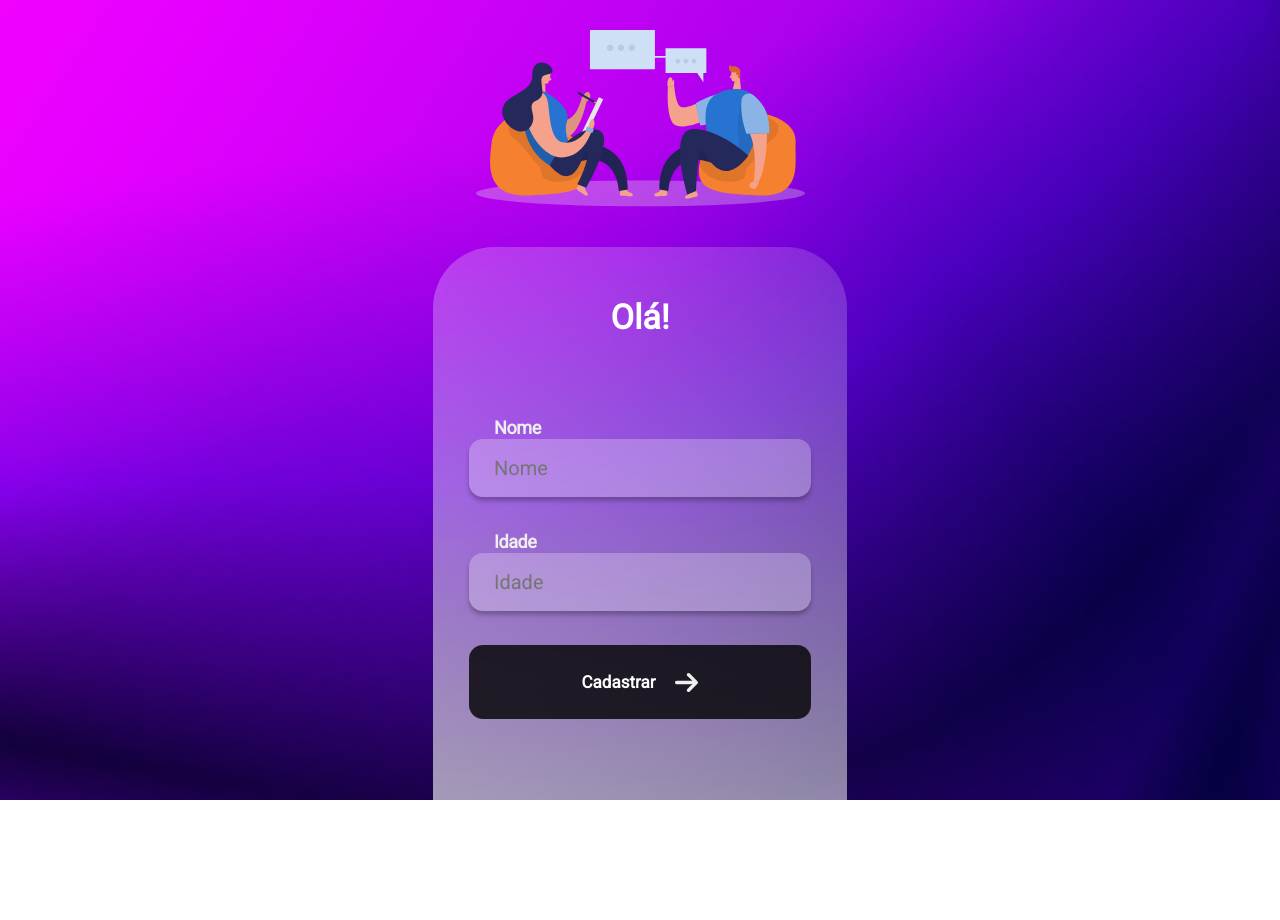
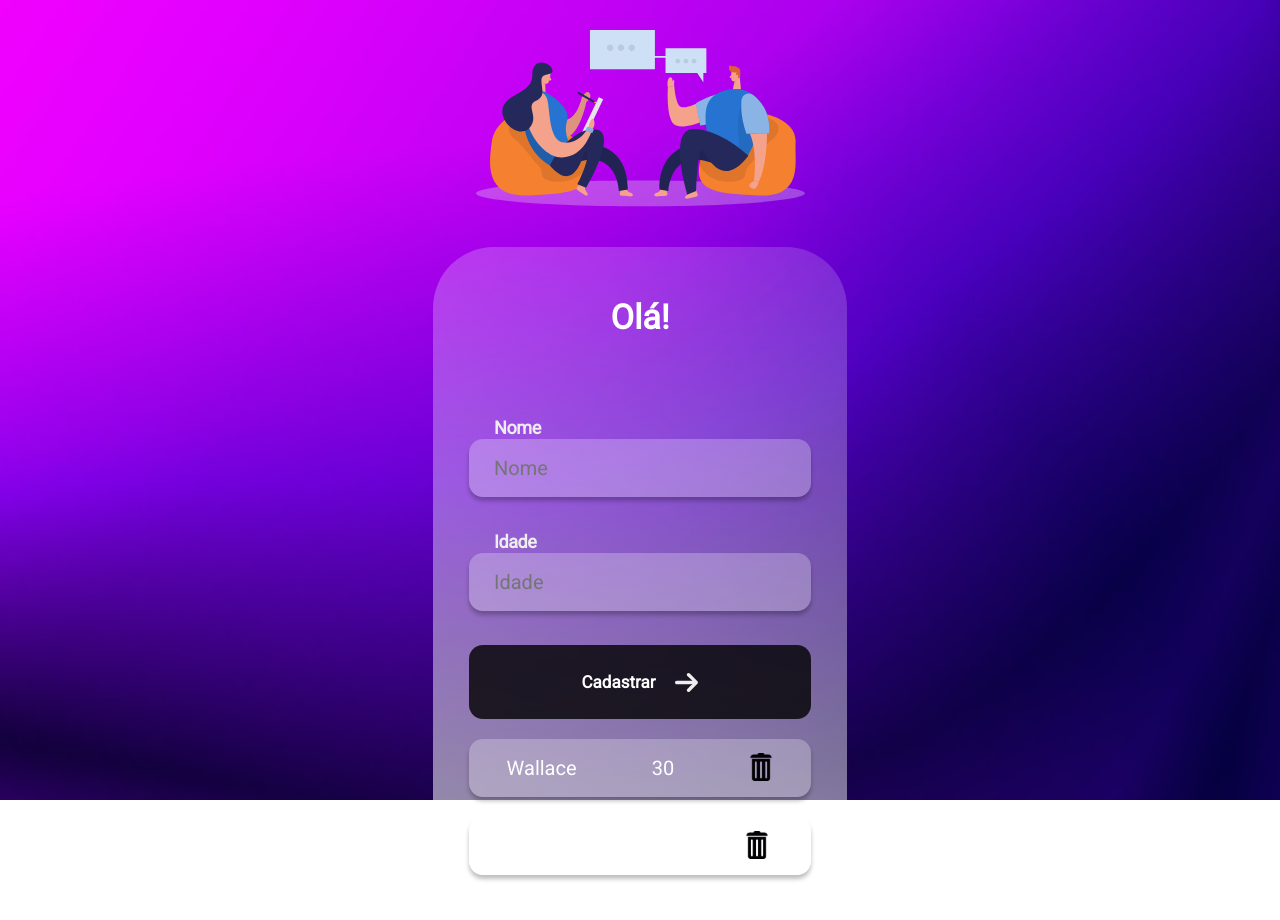
Before and after one commit to herlonwallace/devclub-fullstack, a React (Create React App) app in the folder 07_front-end/02_React/first-project-react/: page / in a window 1280 px wide. Shown: the top 920 px of the page. Before the commit the page ends 800 px from the top, so only its background shows below. Built offline with nearby package versions, Linux system fonts and the light colour scheme.

Commit message:
Aula Front-end: React- aula 4
Renderizando vários itens, Estilizando Card de Usuário,  Entendendo o conceito de estado no React.

```diff
--- a/07_front-end/02_React/first-project-react/src/App.js
+++ b/07_front-end/02_React/first-project-react/src/App.js
@@ -1,9 +1,19 @@
-import { Container, H1, Image, ContainerItens, InputLabel, Input, Button } from "./style"
+import { Container, H1, Image, ContainerItens, InputLabel, Input, Button, User } from "./style"
 
 import People from './assets/people.svg'
 import Arrow from './assets/arrow.svg'
+import Trash from './assets/trash.svg'
 
 function App() {
+
+  const users = [
+    { id: Math.random(), name: "Wallace", age: 30 },
+    { id: Math.random(), name: "Pedo", age: 20 }
+  ]
+
+  function addNewUser() {
+    users.push()
+  }
 
   return (
     <Container>
@@ -17,8 +27,18 @@ function App() {
         <InputLabel>Idade</InputLabel>
         <Input placeholder="Idade" />
 
-        <Button>Cadastrar<img alt="seta" src={Arrow} /></Button>
+        <Button onClick={addNewUser}>
+          Cadastrar<img alt="seta" src={Arrow} />
+        </Button>
 
+        <ul>
+          {users.map((user) => (
+            <User key={user.id}>
+              <p>{user.name}</p><p>{user.age}</p>
+              <button><img src={Trash} alt="lata-de-lixo" /></button>
+            </User>
+          ))}
+        </ul>
       </ContainerItens>
     </Container>
   )
--- a/07_front-end/02_React/first-project-react/src/style.js
+++ b/07_front-end/02_React/first-project-react/src/style.js
@@ -90,3 +90,32 @@ export const Button = styled.button`
         opacity: 0.6;
     }
 `;
+
+export const User = styled.li`
+    display: flex;
+    justify-content: space-around;
+    align-items: center;
+    margin-top: 20px;
+    background: rgba(255, 255, 255, 0.25);
+    box-shadow: 0px 4px 4px rgba(0, 0, 0, 0.25);
+    border-radius: 14px;
+    width: 342px;
+    height: 58px;
+    border: none;
+    outline: none;
+
+    p {
+        font-style: normal;
+        font-weight: normal;
+        font-size: 20px;
+        line-height: 28px;
+        color: #ffffff;
+    }
+
+    button {
+        background: none;
+        border: none;
+        cursor: pointer;
+
+    }
+`
```
